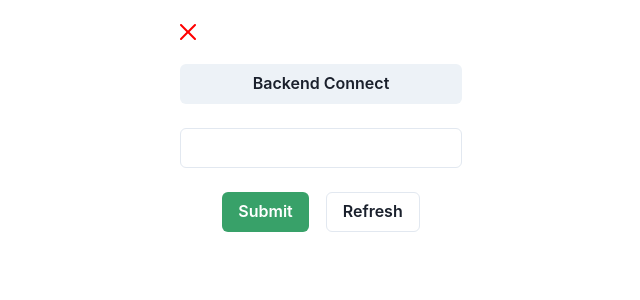
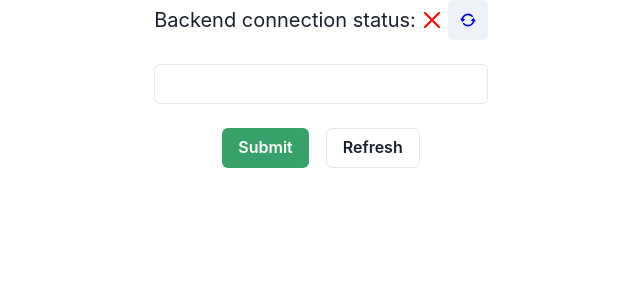
Before and after one commit to TheKunie/express-osupp, a React (Create React App) app in the folder client/: page / in a window 1280 px wide. Shown: the top 300 px of the page, without its empty margins (319-959 px from the left). Built offline with nearby package versions, Linux system fonts and the light colour scheme; no server answers.

Commit message:
1 file modified

```diff
--- a/client/src/App.js
+++ b/client/src/App.js
@@ -12,9 +12,10 @@ import {
   Center,
   Spinner,
   Text,
+  IconButton,
 } from '@chakra-ui/react';
 import { RenderData } from './Render';
-import { CheckIcon, CloseIcon } from '@chakra-ui/icons';
+import { CheckIcon, CloseIcon, RepeatIcon } from '@chakra-ui/icons';
 
 function App() {
   const [data, setData] = useState({});
@@ -70,9 +71,19 @@ function App() {
     <>
       <Container centerContent>
         <Stack spacing={6}>
-          <HStack></HStack>
-          {data.data ? <CheckIcon color="green" /> : <CloseIcon color="red" />}
-          <Button onClick={() => callBackendAPI()}>Backend Connect</Button>
+          <HStack>
+            <Text fontSize="xl">Backend connection status: </Text>
+            {data.data ? (
+              <CheckIcon color="green" />
+            ) : (
+              <CloseIcon color="red" />
+            )}
+            <IconButton
+              onClick={() => callBackendAPI()}
+              icon={<RepeatIcon color="blue" />}
+            />
+          </HStack>
+
           <Input onChange={(e) => setSearch(e.target.value)}></Input>
           <HStack divider={<Divider orientation="vertical" />} justify="center">
             <Button onClick={() => submit()} colorScheme="green">
```
